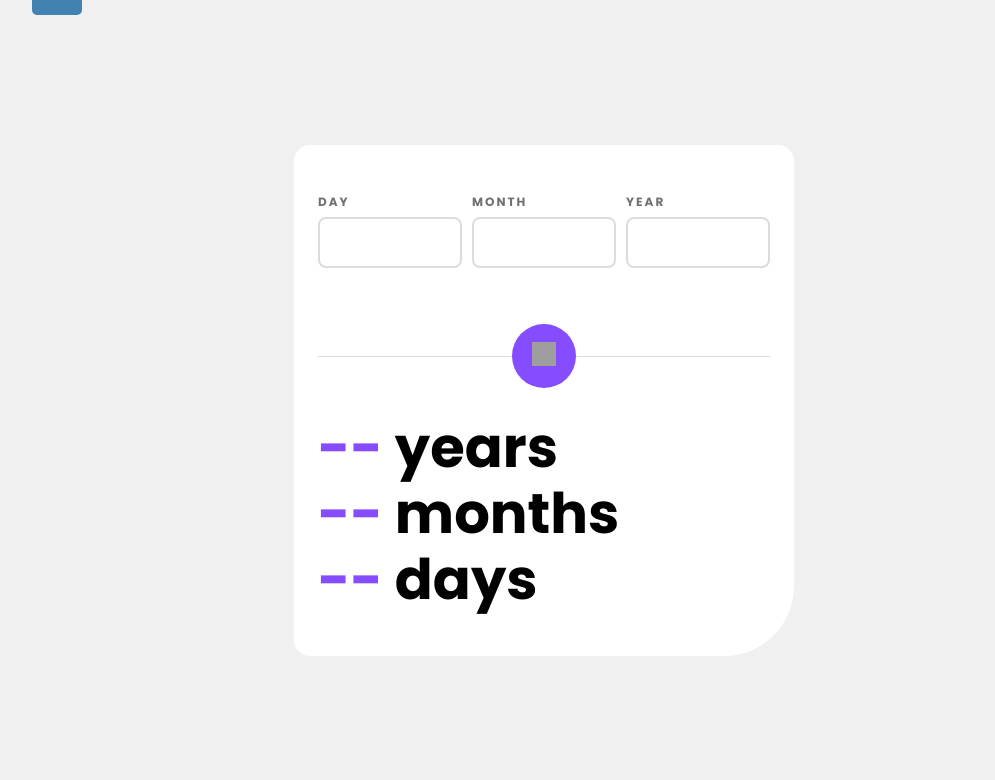
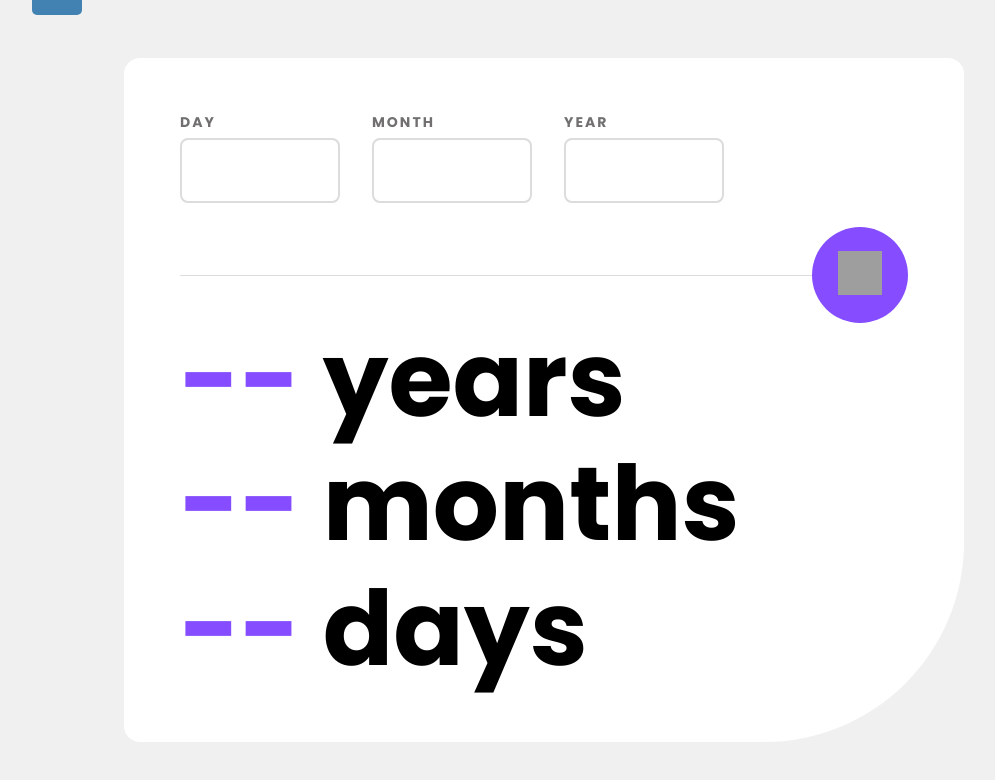
Before and after one commit to alexanderivanov2/frontend-mentor, a Vue app: page /junior/age-calculator in a window 1280 px wide. Shown: the top 780 px of the page, without its empty margins (96-1091 px from the left). Built offline with nearby package versions, Linux system fonts and the light colour scheme; grey boxes are pictures that could not be loaded; a web font is replaced by a local one.

Commit message:
implement tablet and desktop versions

```diff
--- a/src/assets/styles/pages/JuniorPages/_ageCalculator.scss
+++ b/src/assets/styles/pages/JuniorPages/_ageCalculator.scss
@@ -114,6 +114,7 @@
                     height: 6.4rem;
                     width: 6.4rem;
                     cursor: pointer;
+                    transition: all .25s ease-in-out;
 
                     &:hover {
                         background-color: $black;
@@ -169,11 +170,54 @@
 
     @media screen and (min-width: 900px) {
         .age-calculator-wrapper {
+            max-width: 84rem;
+            padding: 5.6rem;
+            border-bottom-right-radius: 20rem;
             .age-calculator-form {
+                .age-calculator-form-inputs-wrapper {
+                    gap: 3.2rem;
+
+                    .base-form-input {
+                        label {
+                            font-size: 1.4rem;
+                        }
+
+                        .error-message-wrapper {
+                            .error-message {
+                                font-size: 1.4rem;
+                                margin-top: 8px;
+                            }
+                        }
+
+                        .input-wrapper {
+
+                            input {
+                                padding: 1.2rem 2.4rem;
+                                font-size: 3.2rem;
+                            }
+                        }
+                    }
+                }
+
                 .age-calculator-form-submit {
+                    margin: 0;
                     button {
-                        margin-left: auto;
+                        margin: 0 0 0 auto;
+                        height: 9.6rem;
+                        width: 9.6rem;
+
+                        img {
+                            height: 4.4rem;
+                            width: 4.4rem;
+                        }
                     }
+                }
+            }
+
+            .age-calculator-result {
+                &-line {
+                    font-size: 10.4rem;
+                    line-height: 110%;
                 }
             }
         }
```
